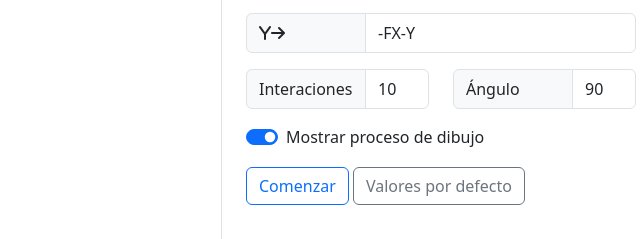
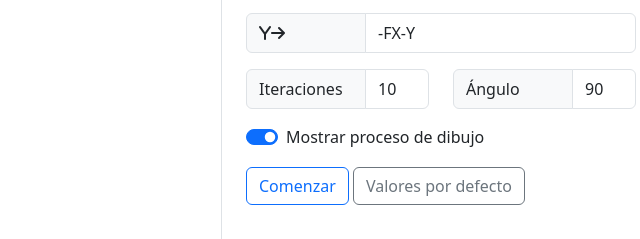
Before and after one commit to rhorbe/curva-dragon, a plain HTML site: page index.html in a window 1280 px wide. Shown: the part 256-495 px from the top of the page, 562-1202 px from the left. Drawn offline with nearby package versions, Linux system fonts and the light colour scheme.

Commit message:
Detalles menores

```diff
--- a/index.html
+++ b/index.html
@@ -108,7 +108,7 @@
                 <div class="row">
                   <div class="col">
                     <div class="input-group mb-3">
-                      <span class="input-group-text">Interaciones</span>
+                      <span class="input-group-text">Iteraciones</span>
                       <input
                         type="number"
                         class="form-control"
```
